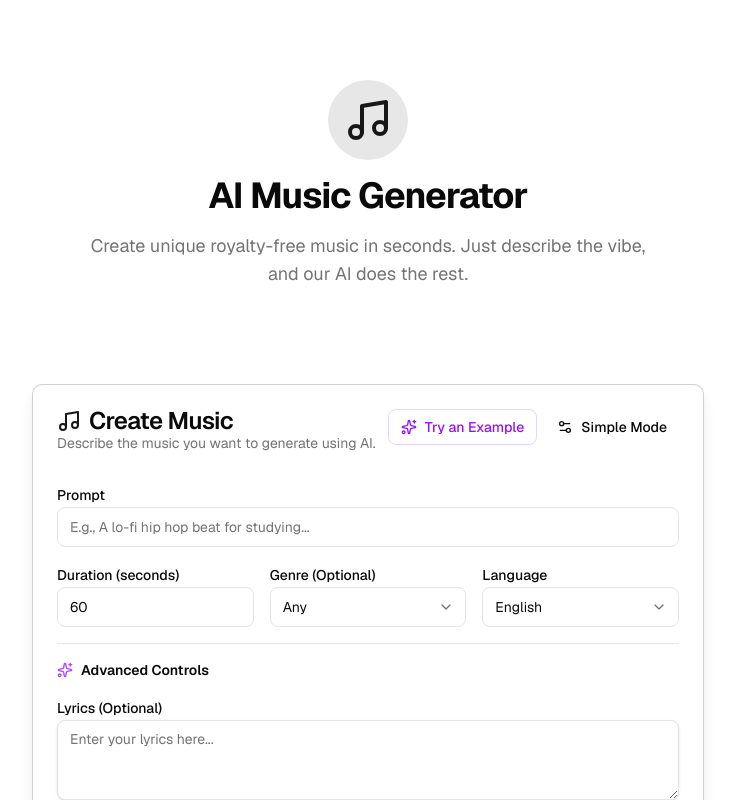
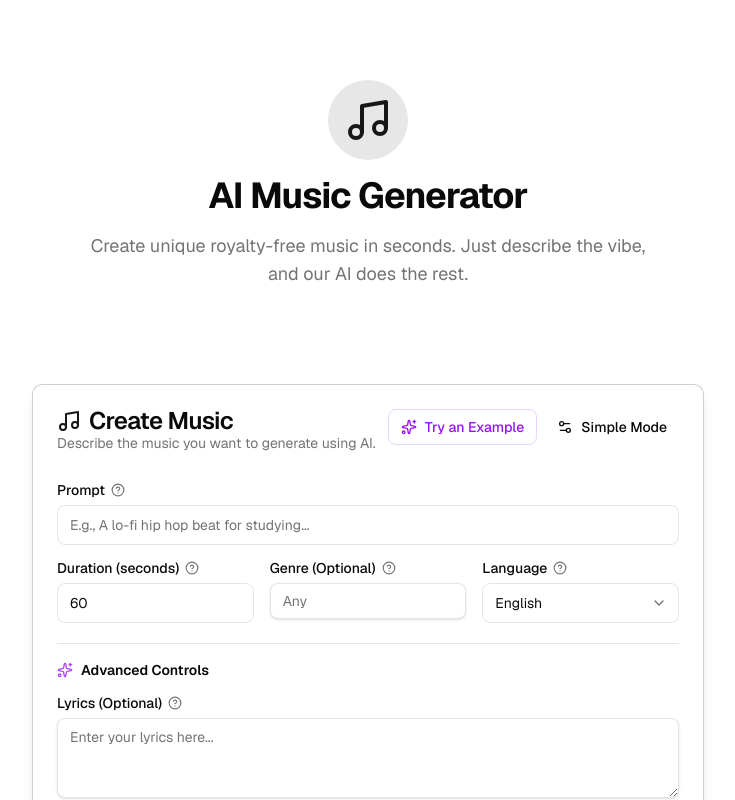
Before and after one commit to dwest1507/ai-music-gen, a Next.js app in the folder frontend/: page / in a window 1280 px wide. Both pictures are taken after a click on the button "Advanced". Shown: the top 800 px of the page, without its empty margins (272-1007 px from the left). Built offline with nearby package versions, Linux system fonts and the light colour scheme; no server answers.

Commit message:
feat: tool tips + updated genre list

```diff
--- a/frontend/src/components/JobStatus.tsx
+++ b/frontend/src/components/JobStatus.tsx
@@ -10,7 +10,7 @@ import { Badge } from "@/components/ui/badge";
 
 const GENERATING_MESSAGES = [
     "Generating Music...",
-    "The backend is up! Now the AI is doing its thing...",
+    "Now the AI is doing its thing...",
     "Longer prompts take more time to process...",
     "The model is crafting your audio, note by note...",
     "Still generating... this is the hard part...",
--- a/frontend/src/components/MusicGeneratorForm.tsx
+++ b/frontend/src/components/MusicGeneratorForm.tsx
@@ -7,7 +7,7 @@ import { Button } from "@/components/ui/button";
 import { Input } from "@/components/ui/input";
 import { Select } from "@/components/ui/select";
 import { Card, CardContent, CardHeader, CardTitle, CardDescription } from "@/components/ui/card";
-import { Music, Settings2, Sparkles } from "lucide-react";
+import { HelpCircle, Music, Settings2, Sparkles } from "lucide-react";
 import { z } from "zod";
 
 const LOADING_MESSAGES = [
@@ -46,6 +46,17 @@ const generateSchema = z.object({
     inference_steps: z.coerce.number().int().min(1).max(20).optional(),
     batch_size: z.coerce.number().int().min(1).max(4).optional(),
 });
+
+function FieldTooltip({ text }: { text: string }) {
+    return (
+        <span className="relative group inline-flex items-center ml-1.5 align-middle">
+            <HelpCircle className="w-3.5 h-3.5 text-muted-foreground cursor-help" />
+            <span className="pointer-events-none absolute left-1/2 -translate-x-1/2 bottom-full mb-2 hidden group-hover:block z-50 w-60 rounded-md bg-popover text-popover-foreground text-xs shadow-md border border-border px-2.5 py-2 leading-relaxed">
+                {text}
+            </span>
+        </span>
+    );
+}
 
 interface MusicGeneratorFormProps {
     onJobCreated: (jobId: string) => void;
@@ -203,8 +214,9 @@ export function MusicGeneratorForm({ onJobCreated }: MusicGeneratorFormProps) {
             <CardContent>
                 <form onSubmit={handleSubmit} className="space-y-4">
                     <div className="space-y-2">
-                        <label htmlFor="prompt" className="text-sm font-medium leading-none">
+                        <label htmlFor="prompt" className="text-sm font-medium leading-none flex items-center">
                             Prompt
+                            <FieldTooltip text="Describe the music you want. Include genre, mood, instruments, and energy level for best results. E.g. 'upbeat electronic dance music with heavy bass and synth leads.'" />
                         </label>
                         <Input
                             id="prompt"
@@ -217,8 +229,9 @@ export function MusicGeneratorForm({ onJobCreated }: MusicGeneratorFormProps) {
 
                     <div className="grid grid-cols-3 gap-4">
                         <div className="space-y-2">
-                            <label htmlFor="duration" className="text-sm font-medium leading-none">
+                            <label htmlFor="duration" className="text-sm font-medium leading-none flex items-center">
                                 Duration (seconds)
+                                <FieldTooltip text="Target audio length in seconds (10–600). 60s is a good default. For vocal tracks, leaving it auto-detected based on lyrics length works well." />
                             </label>
                             <Input
                                 id="duration"
@@ -232,29 +245,48 @@ export function MusicGeneratorForm({ onJobCreated }: MusicGeneratorFormProps) {
                         </div>
 
                         <div className="space-y-2">
-                            <label htmlFor="genre" className="text-sm font-medium leading-none">
+                            <label htmlFor="genre" className="text-sm font-medium leading-none flex items-center">
                                 Genre (Optional)
+                                <FieldTooltip text="Suggested musical genre. You can also include genre directly in your prompt for more specific results." />
                             </label>
-                            <Select
+                            <input
                                 id="genre"
+                                list="genre-options"
                                 value={genre}
                                 onChange={(e) => setGenre(e.target.value)}
                                 disabled={isLoading}
-                                className="w-full"
-                            >
-                                <option value="">Any</option>
-                                <option value="electronic">Electronic</option>
-                                <option value="rock">Rock</option>
-                                <option value="jazz">Jazz</option>
-                                <option value="classical">Classical</option>
-                                <option value="lofi">Lo-Fi</option>
-                                <option value="cinematic">Cinematic</option>
-                            </Select>
+                                placeholder="Any"
+                                className="flex h-9 w-full rounded-md border border-input bg-background text-foreground px-3 py-1 text-sm shadow-sm placeholder:text-muted-foreground focus-visible:outline-none focus-visible:ring-1 focus-visible:ring-ring disabled:cursor-not-allowed disabled:opacity-50"
+                            />
+                            <datalist id="genre-options">
+                                <option value="Afrobeat" />
+                                <option value="Ambient" />
+                                <option value="Blues" />
+                                <option value="Cinematic" />
+                                <option value="Classical" />
+                                <option value="Country" />
+                                <option value="Disco" />
+                                <option value="Electronic" />
+                                <option value="Folk" />
+                                <option value="Funk" />
+                                <option value="Gospel" />
+                                <option value="Hip-Hop" />
+                                <option value="Jazz" />
+                                <option value="Lo-Fi" />
+                                <option value="Metal" />
+                                <option value="Pop" />
+                                <option value="Punk" />
+                                <option value="R&B / Soul" />
+                                <option value="Reggae" />
+                                <option value="Rock" />
+                                <option value="Synthwave" />
+                            </datalist>
                         </div>
 
                         <div className="space-y-2">
-                            <label htmlFor="simpleVocalLanguage" className="text-sm font-medium leading-none">
+                            <label htmlFor="simpleVocalLanguage" className="text-sm font-medium leading-none flex items-center">
                                 Language
+                                <FieldTooltip text="The vocal language for the generated song. Controls the language of any sung lyrics. Choose the language you want the vocals to be in." />
                             </label>
                             <Select
                                 id="simpleVocalLanguage"
@@ -263,11 +295,18 @@ export function MusicGeneratorForm({ onJobCreated }: MusicGeneratorFormProps) {
                                 disabled={isLoading}
                                 className="w-full"
                             >
+                                <option value="bn">Bengali</option>
+                                <option value="zh">Chinese</option>
                                 <option value="en">English</option>
+                                <option value="fr">French</option>
+                                <option value="de">German</option>
+                                <option value="he">Hebrew</option>
+                                <option value="hu">Hungarian</option>
                                 <option value="ja">Japanese</option>
                                 <option value="ko">Korean</option>
-                                <option value="zh">Chinese</option>
-                                <option value="fr">French</option>
+                                <option value="ms">Malay</option>
+                                <option value="pl">Polish</option>
+                                <option value="pt">Portuguese</option>
                                 <option value="es">Spanish</option>
                             </Select>
                         </div>
@@ -281,8 +320,9 @@ export function MusicGeneratorForm({ onJobCreated }: MusicGeneratorFormProps) {
                             </h3>
 
                             <div className="space-y-2">
-                                <label htmlFor="lyrics" className="text-sm font-medium leading-none">
+                                <label htmlFor="lyrics" className="text-sm font-medium leading-none flex items-center">
                                     Lyrics (Optional)
+                                    <FieldTooltip text="Song lyrics with structure tags like [Verse], [Chorus], [Bridge]. Leave blank for AI auto-generation. Use [Instrumental] to explicitly skip vocals." />
                                 </label>
                                 <textarea
                                     id="lyrics"
@@ -296,8 +336,9 @@ export function MusicGeneratorForm({ onJobCreated }: MusicGeneratorFormProps) {
 
                             <div className="grid grid-cols-2 md:grid-cols-3 gap-4">
                                 <div className="space-y-2">
-                                    <label htmlFor="bpm" className="text-sm font-medium leading-none">
+                                    <label htmlFor="bpm" className="text-sm font-medium leading-none flex items-center">
                                         BPM / Tempo
+                                        <FieldTooltip text="Beats per minute (30–300). Controls the speed/feel of the music. Leave blank to let the AI choose automatically based on your prompt." />
                                     </label>
                                     <Input
                                         id="bpm"
@@ -312,8 +353,9 @@ export function MusicGeneratorForm({ onJobCreated }: MusicGeneratorFormProps) {
                                 </div>
 
                                 <div className="space-y-2">
-                                    <label htmlFor="keyScale" className="text-sm font-medium leading-none">
+                                    <label htmlFor="keyScale" className="text-sm font-medium leading-none flex items-center">
                                         Key / Scale
+                                        <FieldTooltip text="Musical key, e.g. 'C Major' or 'F# minor'. Constrains the harmonic content. Leave blank for AI auto-detection." />
                                     </label>
                                     <Input
                                         id="keyScale"
@@ -325,8 +367,9 @@ export function MusicGeneratorForm({ onJobCreated }: MusicGeneratorFormProps) {
                                 </div>
 
                                 <div className="space-y-2">
-                                    <label htmlFor="timeSignature" className="text-sm font-medium leading-none">
+                                    <label htmlFor="timeSignature" className="text-sm font-medium leading-none flex items-center">
                                         Time Sig.
+                                        <FieldTooltip text="Time signature, e.g. '4/4' (common), '3/4' (waltz), '6/8' (compound). Affects the rhythmic feel. Leave blank for auto-detection." />
                                     </label>
                                     <Input
                                         id="timeSignature"
@@ -340,8 +383,9 @@ export function MusicGeneratorForm({ onJobCreated }: MusicGeneratorFormProps) {
 
                             <div className="grid grid-cols-2 gap-4">
                                 <div className="space-y-2">
-                                    <label htmlFor="inferenceSteps" className="text-sm font-medium leading-none">
+                                    <label htmlFor="inferenceSteps" className="text-sm font-medium leading-none flex items-center">
                                         Inference Steps ({inferenceSteps})
+                                        <FieldTooltip text="Number of denoising steps (1–20). Higher = better quality but slower generation. 8 is the recommended sweet spot for the turbo model." />
                                     </label>
                                     <Input
                                         id="inferenceSteps"
@@ -355,8 +399,9 @@ export function MusicGeneratorForm({ onJobCreated }: MusicGeneratorFormProps) {
                                     />
                                 </div>
                                 <div className="space-y-2">
-                                    <label htmlFor="batchSize" className="text-sm font-medium leading-none">
+                                    <label htmlFor="batchSize" className="text-sm font-medium leading-none flex items-center">
                                         Batch Size ({batchSize})
+                                        <FieldTooltip text="Number of music variations to generate in parallel (1–4). More variations take more time and GPU memory, but give you more to choose from." />
                                     </label>
                                     <Input
                                         id="batchSize"
@@ -381,6 +426,7 @@ export function MusicGeneratorForm({ onJobCreated }: MusicGeneratorFormProps) {
                                         className="rounded border-gray-300"
                                     />
                                     Use LM Thinking
+                                    <FieldTooltip text="Enables AI chain-of-thought reasoning to automatically detect and refine metadata like BPM, key, and duration. Recommended for best results." />
                                 </label>
                                 <label className="flex items-center gap-2 text-sm font-medium leading-none">
                                     <input
@@ -391,6 +437,7 @@ export function MusicGeneratorForm({ onJobCreated }: MusicGeneratorFormProps) {
                                         className="rounded border-gray-300"
                                     />
                                     LM Format Prompt/Lyrics
+                                    <FieldTooltip text="Uses the AI to enhance and structure your prompt and lyrics before generation. Useful when your input is short or informal." />
                                 </label>
                             </div>
                         </div>
```
Also changed, not shown: 1 other file (tests, documents, lock files or other folders).
